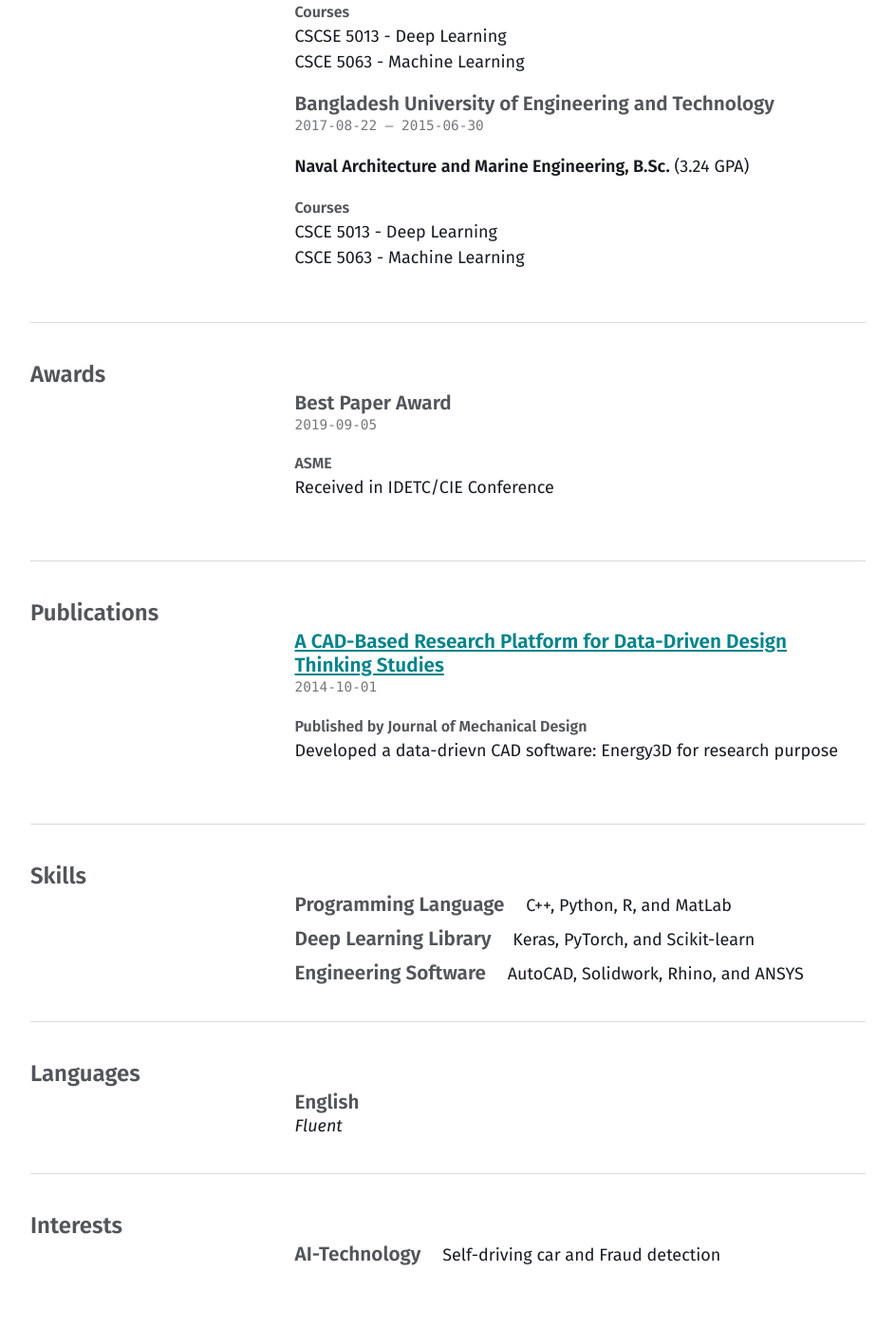
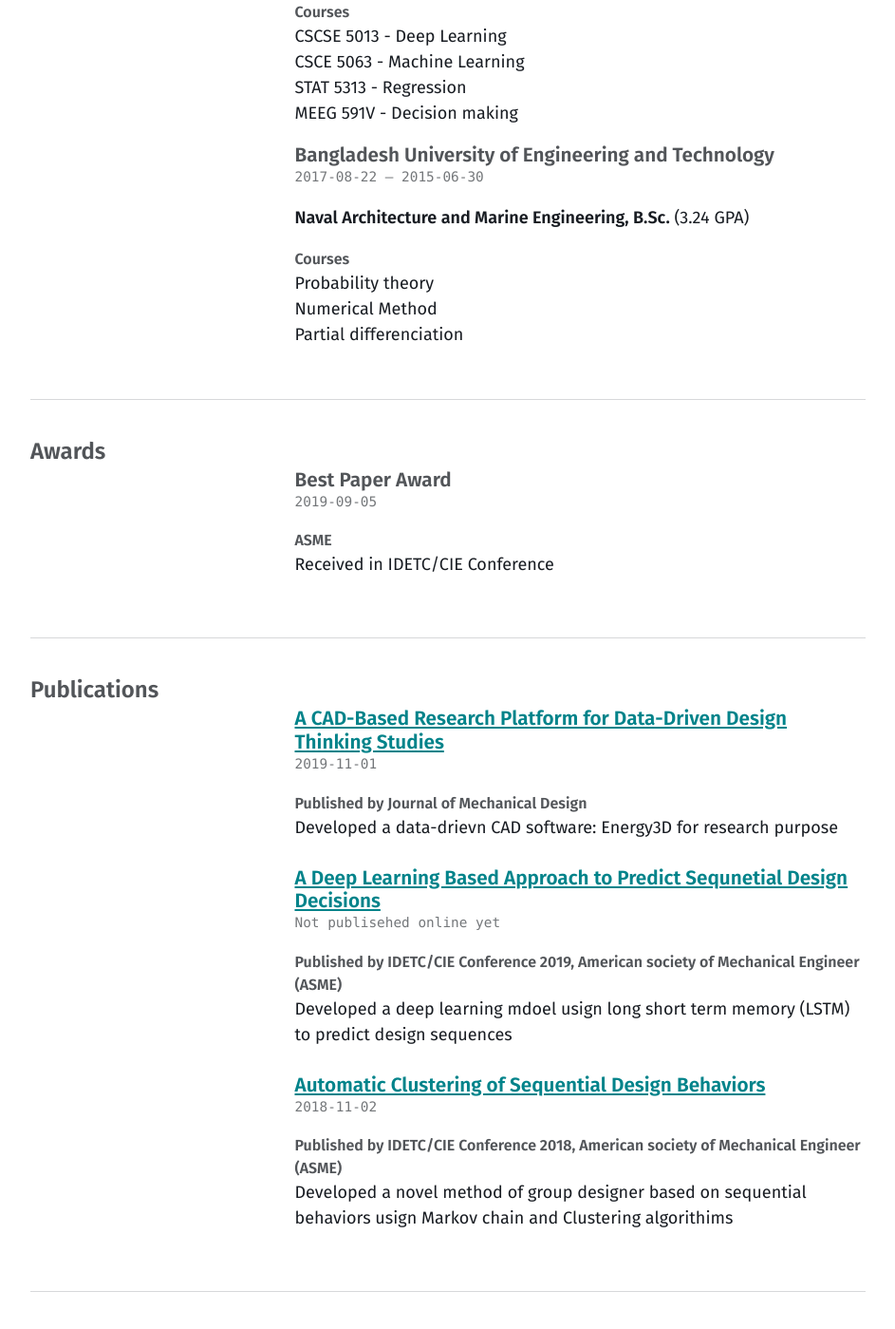
Before and after one commit to HafizSunny/HafizSunny09.github.io, a Jekyll site: the page built from cv.md, in a window 1280 px wide and 1400 px high, scrolled down 1667 px. Shown: the whole window at 95% size, without its empty margins (40-983 px from the left). Built offline with Jekyll 4.4.1, drawn with Linux system fonts in a browser that asks for light colours.

Commit message:
Update cv.json

```diff
--- a/_data/cv.json
+++ b/_data/cv.json
@@ -57,10 +57,12 @@
       "studyType": "Ph.D.",
       "startDate": "2017-08-22",
       "endDate": "Present",
-      "gpa": "3.70",
+      "gpa": "3.38",
       "courses": [
         "CSCSE 5013 - Deep Learning",
-        "CSCE 5063 - Machine Learning"
+        "CSCE 5063 - Machine Learning",
+        "STAT 5313 - Regression",
+        "MEEG 591V - Decision making"
       ]
     },
     {
@@ -71,8 +73,9 @@
       "endDate": "2015-06-30",
       "gpa": "3.24",
       "courses": [
-        "CSCE 5013 - Deep Learning",
-        "CSCE 5063 - Machine Learning"
+        "Probability theory",
+        "Numerical Method",
+        "Partial differenciation"
       ]
     }
   ],
@@ -88,10 +91,25 @@
     {
       "name": "A CAD-Based Research Platform for Data-Driven Design Thinking Studies",
       "publisher": "Journal of Mechanical Design",
-      "releaseDate": "2014-10-01",
+      "releaseDate": "2019-11-01",
       "website": "https://fluidsengineering.asmedigitalcollection.asme.org/mechanicaldesign/article-standard/141/12/121102/956260/A-Computer-Aided-Design-Based-Research-Platform",
       "summary": "Developed a data-drievn CAD software: Energy3D for research purpose"
+    },
+    {
+      "name": "A Deep Learning Based Approach to Predict Sequnetial Design Decisions",
+      "publisher": "IDETC/CIE Conference 2019, American society of Mechanical Engineer (ASME)",
+      "releaseDate": "Not publisehed online yet",
+      "website": "",
+      "summary": "Developed a deep learning mdoel usign long short term memory (LSTM) to predict design sequences"
+    },
+    {
+      "name": " Automatic Clustering of Sequential Design Behaviors",
+      "publisher": "IDETC/CIE Conference 2018, American society of Mechanical Engineer (ASME)",
+      "releaseDate": "2018-11-02",
+      "website": "https://asmedigitalcollection.asme.org/IDETC-CIE/proceedings-abstract/IDETC-CIE2018/51739/V01BT02A041/273543",
+      "summary": "Developed a novel method of group designer based on sequential behaviors usign Markov chain and Clustering algorithims"
     }
+
   ],
   "skills": [
     {
```
